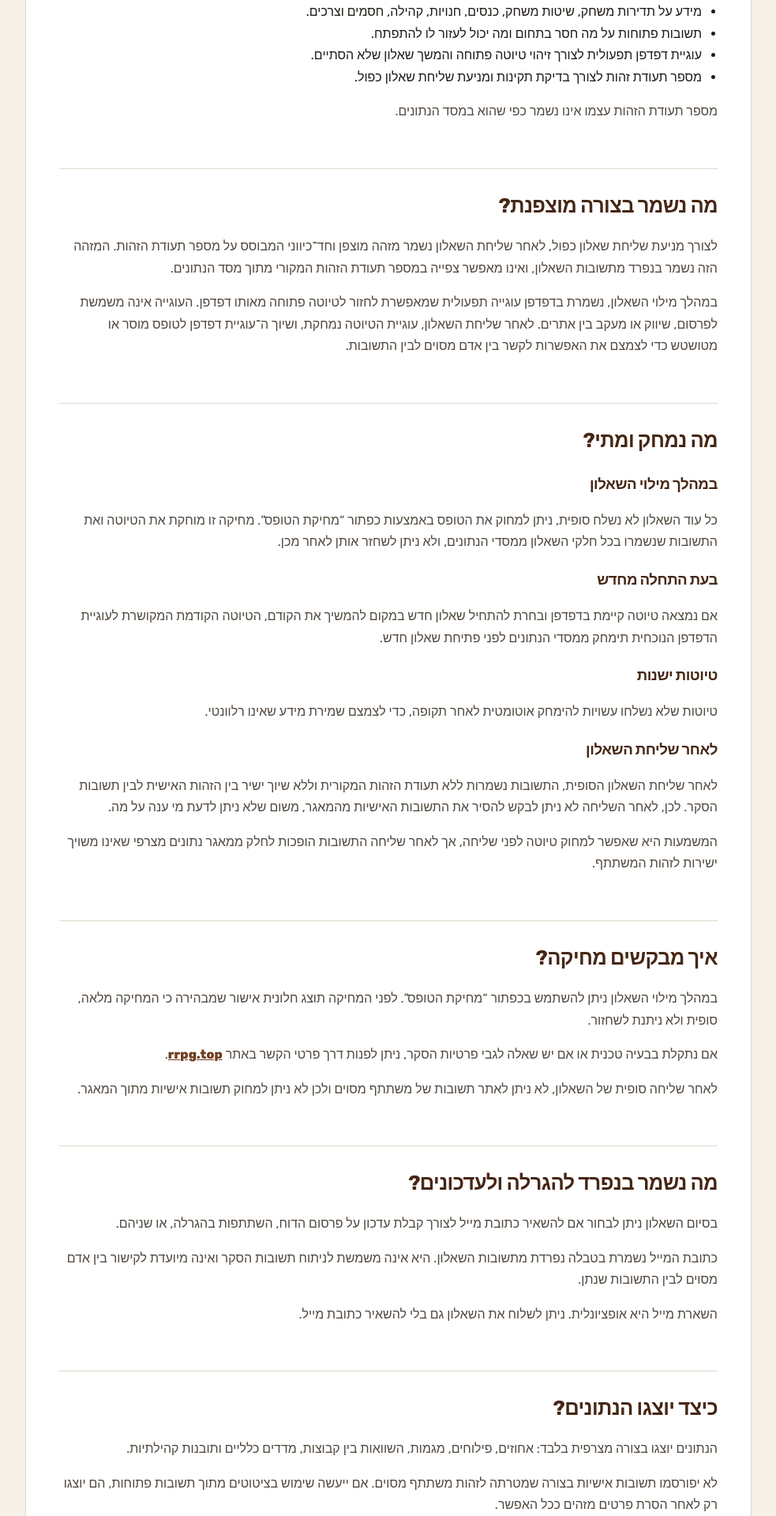
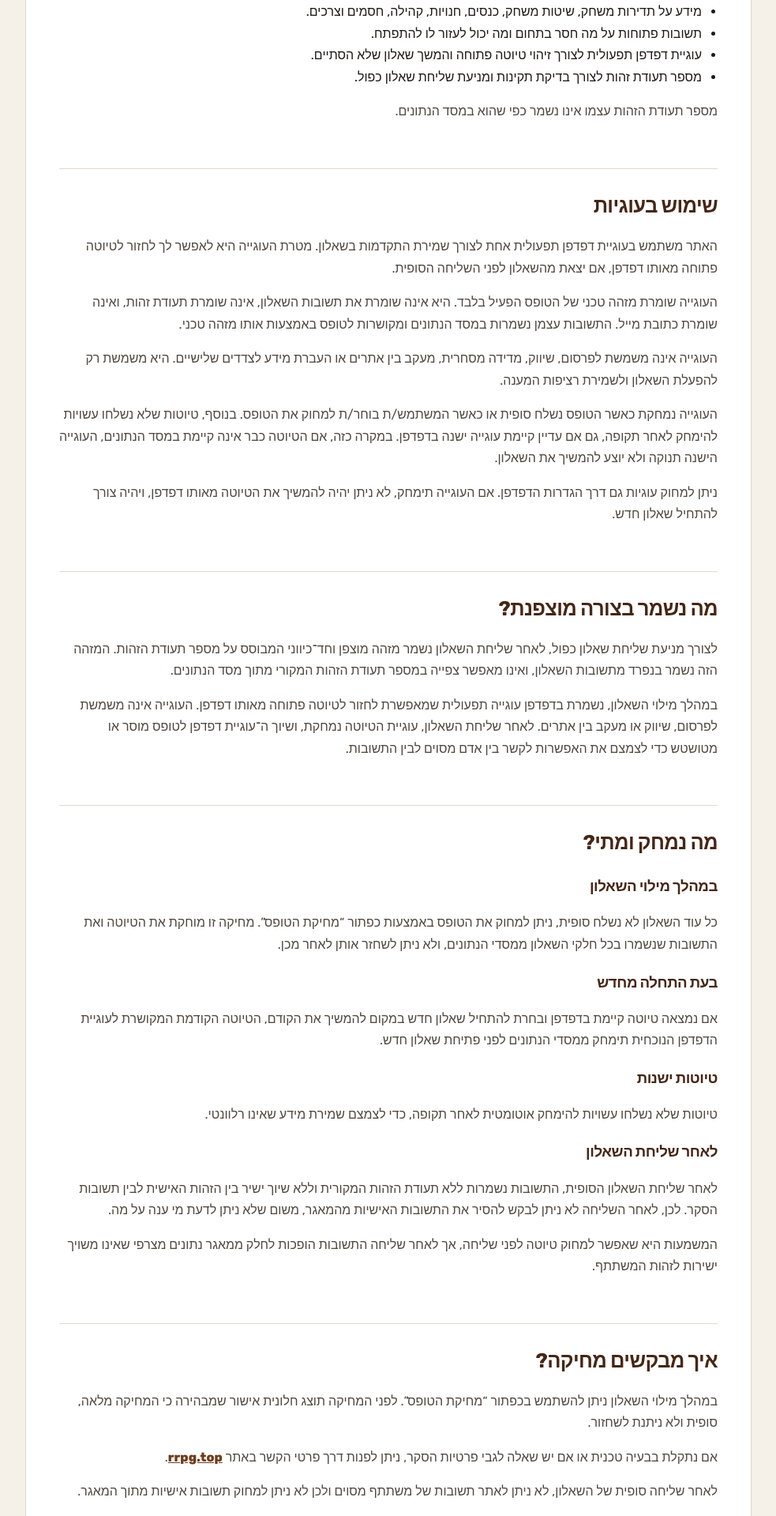
Before and after one commit to mandelreouven2002/rpg-community-survey, a FastAPI app: page /privacy in a window 1280 px wide. Shown: the part 1032-2951 px from the top of the page at 79% size, without its empty margins (148-1131 px from the left). Run offline with FastAPI, Linux system fonts and the light colour scheme; parts of the project's set-up code (start-up, migrations or seed data) failed here and were passed over.

Commit message:
Add cookie usage disclosure to privacy and consent

```diff
--- a/templates/privacy.html
+++ b/templates/privacy.html
@@ -60,6 +60,37 @@
 
       <p>
         מספר תעודת הזהות עצמו אינו נשמר כפי שהוא במסד הנתונים.
+      </p>
+    </section>
+
+    <section>
+      <h2>שימוש בעוגיות</h2>
+
+      <p>
+        האתר משתמש בעוגיית דפדפן תפעולית אחת לצורך שמירת התקדמות בשאלון.
+        מטרת העוגייה היא לאפשר לך לחזור לטיוטה פתוחה מאותו דפדפן, אם יצאת מהשאלון לפני השליחה הסופית.
+      </p>
+
+      <p>
+        העוגייה שומרת מזהה טכני של הטופס הפעיל בלבד. היא אינה שומרת את תשובות השאלון,
+        אינה שומרת תעודת זהות, ואינה שומרת כתובת מייל.
+        התשובות עצמן נשמרות במסד הנתונים ומקושרות לטופס באמצעות אותו מזהה טכני.
+      </p>
+
+      <p>
+        העוגייה אינה משמשת לפרסום, שיווק, מדידה מסחרית, מעקב בין אתרים או העברת מידע לצדדים שלישיים.
+        היא משמשת רק להפעלת השאלון ולשמירת רציפות המענה.
+      </p>
+
+      <p>
+        העוגייה נמחקת כאשר הטופס נשלח סופית או כאשר המשתמש/ת בוחר/ת למחוק את הטופס.
+        בנוסף, טיוטות שלא נשלחו עשויות להימחק לאחר תקופה, גם אם עדיין קיימת עוגייה ישנה בדפדפן.
+        במקרה כזה, אם הטיוטה כבר אינה קיימת במסד הנתונים, העוגייה הישנה תנוקה ולא יוצע להמשיך את השאלון.
+      </p>
+
+      <p>
+        ניתן למחוק עוגיות גם דרך הגדרות הדפדפן. אם העוגייה תימחק, לא ניתן יהיה להמשיך את הטיוטה מאותו דפדפן,
+        ויהיה צורך להתחיל שאלון חדש.
       </p>
     </section>
 
--- a/templates/survey/consent.html
+++ b/templates/survey/consent.html
@@ -36,6 +36,8 @@
       <strong>פרטיות בקצרה:</strong>
       התשובות ינותחו בצורה מצרפית בלבד. מספר תעודת הזהות לא נשמר כפי שהוא,
       אלא משמש ליצירת מזהה מוצפן וחד־כיווני למניעת שליחת שאלון כפול.
+      האתר משתמש בעוגיית דפדפן תפעולית כדי לשמור את התקדמות השאלון ולאפשר חזרה לטיוטה פתוחה מאותו דפדפן.
+      העוגייה אינה משמשת לפרסום, שיווק או מעקב בין אתרים.
       לאחר שליחת השאלון לא ניתן יהיה למחוק תשובות אישיות, משום שאין שיוך ישיר בין הזהות לבין התשובות.
     </div>
 
```
